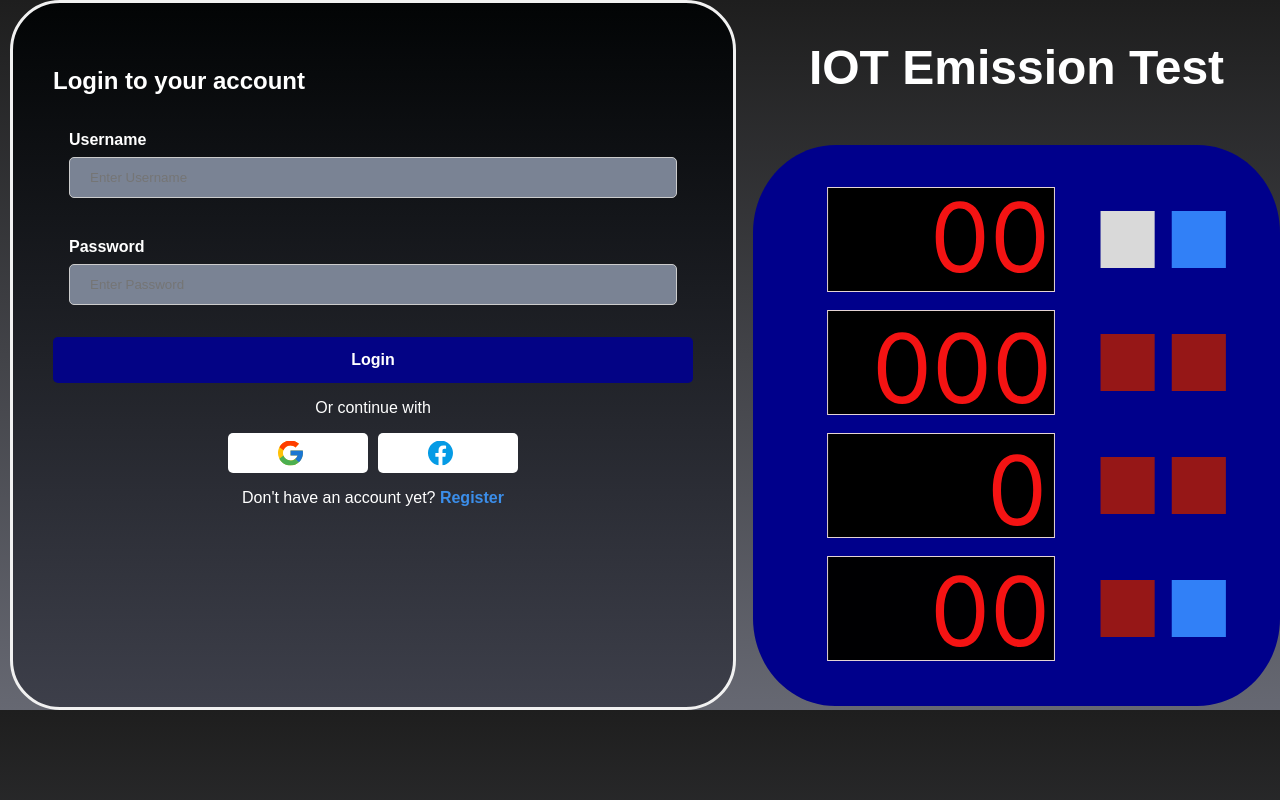
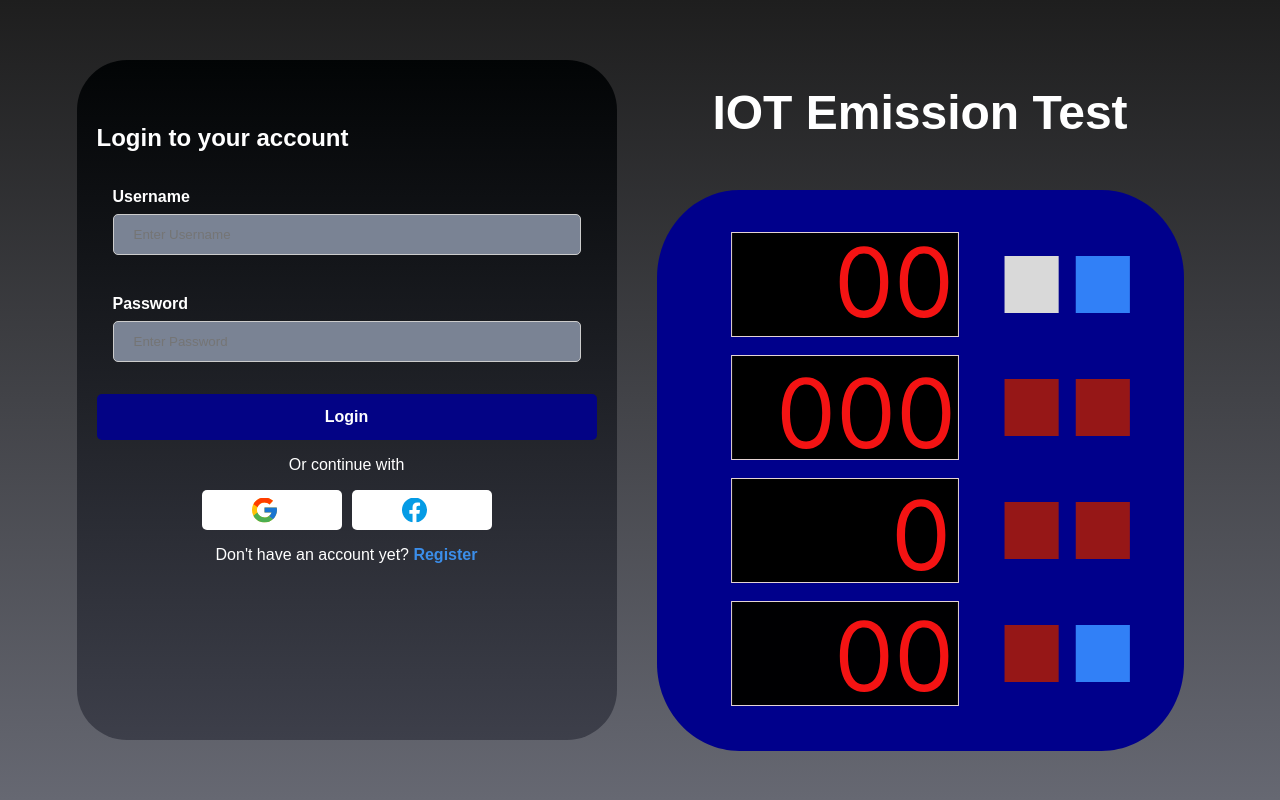
Before and after one commit to Ranssuu/emissiontestproject, a PHP site: page /Login.php in a window 1280 px wide. Run offline with PHP 8.4, Linux system fonts and the light colour scheme.

Commit message:
latest login

```diff
--- a/CSS/login.css
+++ b/CSS/login.css
@@ -5,6 +5,8 @@
 
 body {
     font-family: 'interreg', sans-serif;
+    background-image: linear-gradient(to bottom, #1E1E1E, #666872);
+    margin: 0;
 }
 
 
@@ -14,19 +16,24 @@ h1, h2, h3, p, a {
 
 .container {
     display: flex;
-    justify-content: space-between;
+    justify-content: center;
+    align-items: center;
+    height: 100vh;
 }
 
 .logincontainer {
-    border: 3px solid #f1f1f1;
-    width: 50%;
-    min-width: 600px;
-    padding: 40px;
+    border: 3px;
+    width: 500px;
+    height: 600px;
+    padding: 40px 20px;
     background-image: linear-gradient(to bottom, #020405, #3D3F4A);
     border-radius: 50px;
     color: white;
     position: relative;
+    right: 20px;
 }
+
+
 
 input[type="text"],
 input[type="password"] {
@@ -130,9 +137,7 @@ button:hover {
     display: flex;
     flex-direction: column;
     align-items: center;
-}
-.logincontainer{
-    left: 10px;
+    margin-left: 20px;
 }
 
 .logotextbox {
--- a/Login.php
+++ b/Login.php
@@ -6,12 +6,6 @@
     <title>Login Page</title>
     <link rel="stylesheet" href="CSS/login.css">
 </head>
-    <style>
-        body {
-            background-image: linear-gradient(to bottom, #1E1E1E, #666872);
-            margin: 0;
-        }
-    </style>
 <body>
     <div class="container">
         <div class="logincontainer">
```
